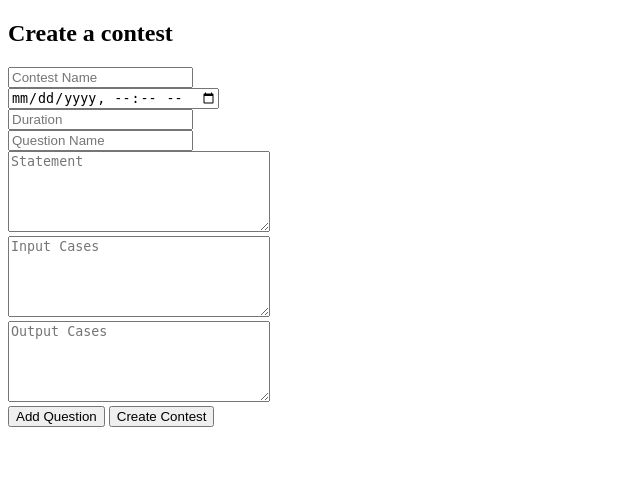
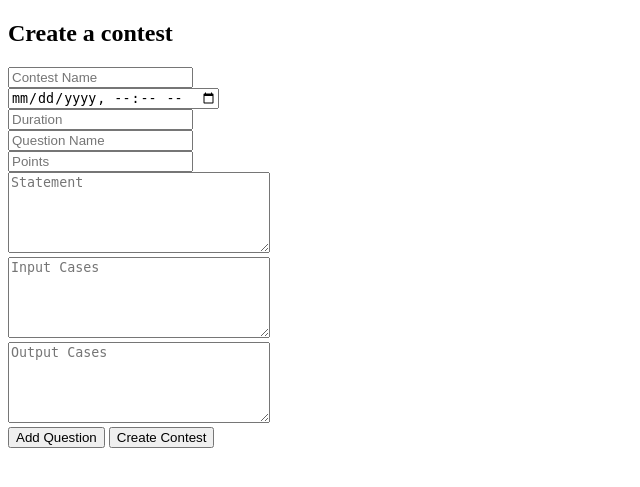
Before and after one commit to YogeshGovindani/Volatile, a Django app: template comp_app/templates/create_contest.html in a window 1280 px wide. Shown: the top 487 px of the page, without its empty margins (0-640 px from the left). Run offline with Django 3.2, Linux system fonts and the light colour scheme; the template is opened without the code that fills it, so the values that code supplies are empty.

Commit message:
points added

```diff
--- a/comp_app/models.py
+++ b/comp_app/models.py
@@ -16,6 +16,7 @@ class Question(models.Model):
     statement = models.CharField(max_length=500)
     input_cases = models.CharField(max_length=500)
     output_cases = models.CharField(max_length=500)
+    points = models.IntegerField()
 
 class Solution(models.Model):
     user = models.ForeignKey(User, on_delete=models.CASCADE)
--- a/comp_app/static/js/create_contest.js
+++ b/comp_app/static/js/create_contest.js
@@ -4,14 +4,16 @@ createContestApp.controller('createContestController', $scope => {
         name: "",
         statement: "",
         input_cases: "",
-        output_cases: ""
+        output_cases: "",
+        points: null
     }]
     $scope.add_question = () => {
         $scope.questions.push({
             name: "",
             statement: "",
             input_cases: "",
-            output_cases: ""
+            output_cases: "",
+            points: null
         })
     }
 
@@ -20,7 +22,7 @@ createContestApp.controller('createContestController', $scope => {
             name: $scope.name,
             start_time: $scope.start_time,
             duration: $scope.duration,
-            questions: $scope.questions
+            questions: $scope.questions,
         });
         let csrftoken;
         document.cookie.split(" ").forEach(cookie => {
--- a/comp_app/templates/create_contest.html
+++ b/comp_app/templates/create_contest.html
@@ -26,6 +26,9 @@
             <input type="text" ng-model="question.name" placeholder="Question Name">
         </div>
         <div>
+            <input type="number" ng-model="question.points" placeholder="Points">
+        </div>
+        <div>
             <textarea ng-model="question.statement" cols="30" rows="5" placeholder="Statement"></textarea>
         </div>
         <div>
--- a/comp_app/templates/question.html
+++ b/comp_app/templates/question.html
@@ -10,6 +10,7 @@
 
 <body>
     <h2>{{ question.name }}</h2>
+    <h3> {{question.points}} points</h3>
     <a href="/solutions/question/{{question.id}}">My Solutions</a>
     <div>{{question.statement}}</div>
     input: <div>{{question.input_cases}}</div>
```
Also changed, not shown: comp_app/static/js/contest_timer.js (added, +17 -0 lines), comp_app/templates/contest.html (+2 -19 lines), comp_app/views.py (+5 -4 lines), comp_app/migrations/0007_question_points.py (added), db.sqlite3.
